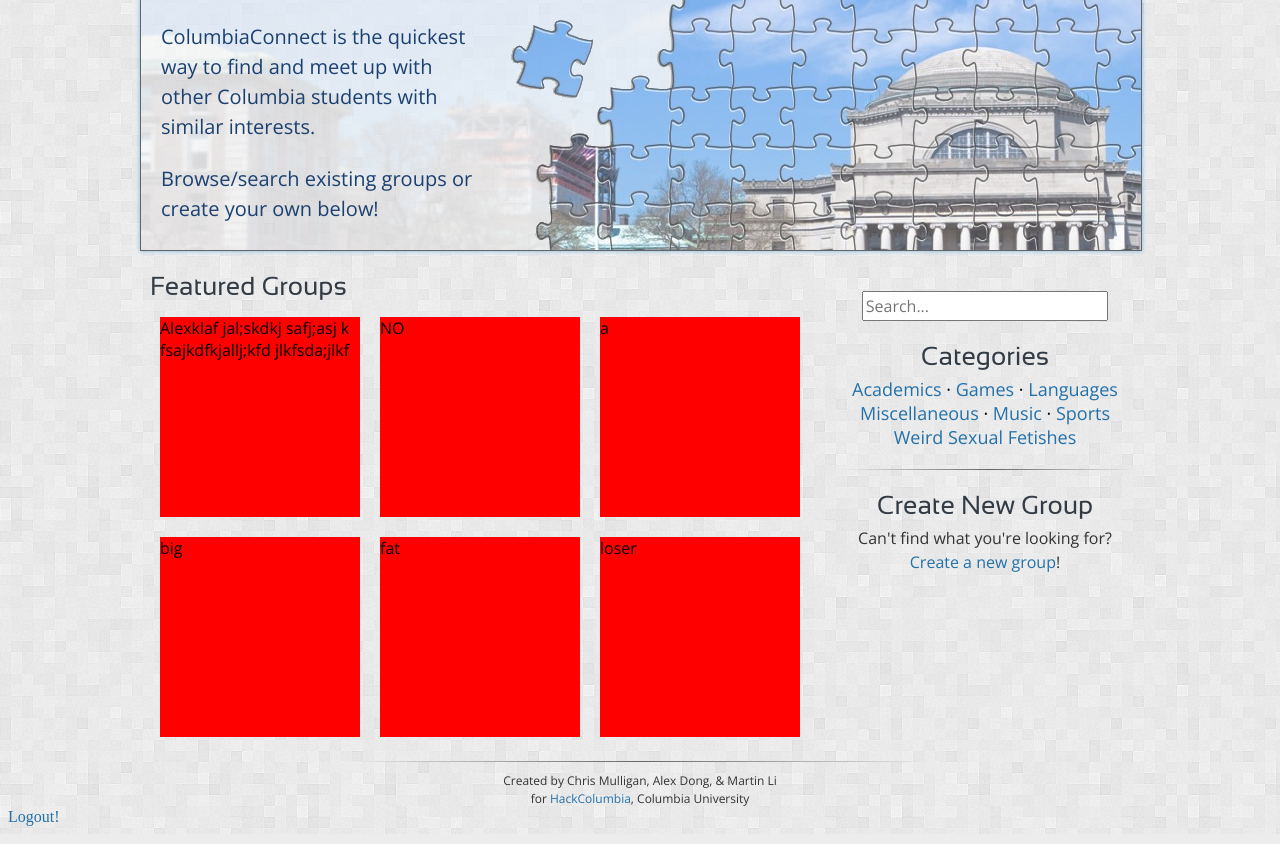
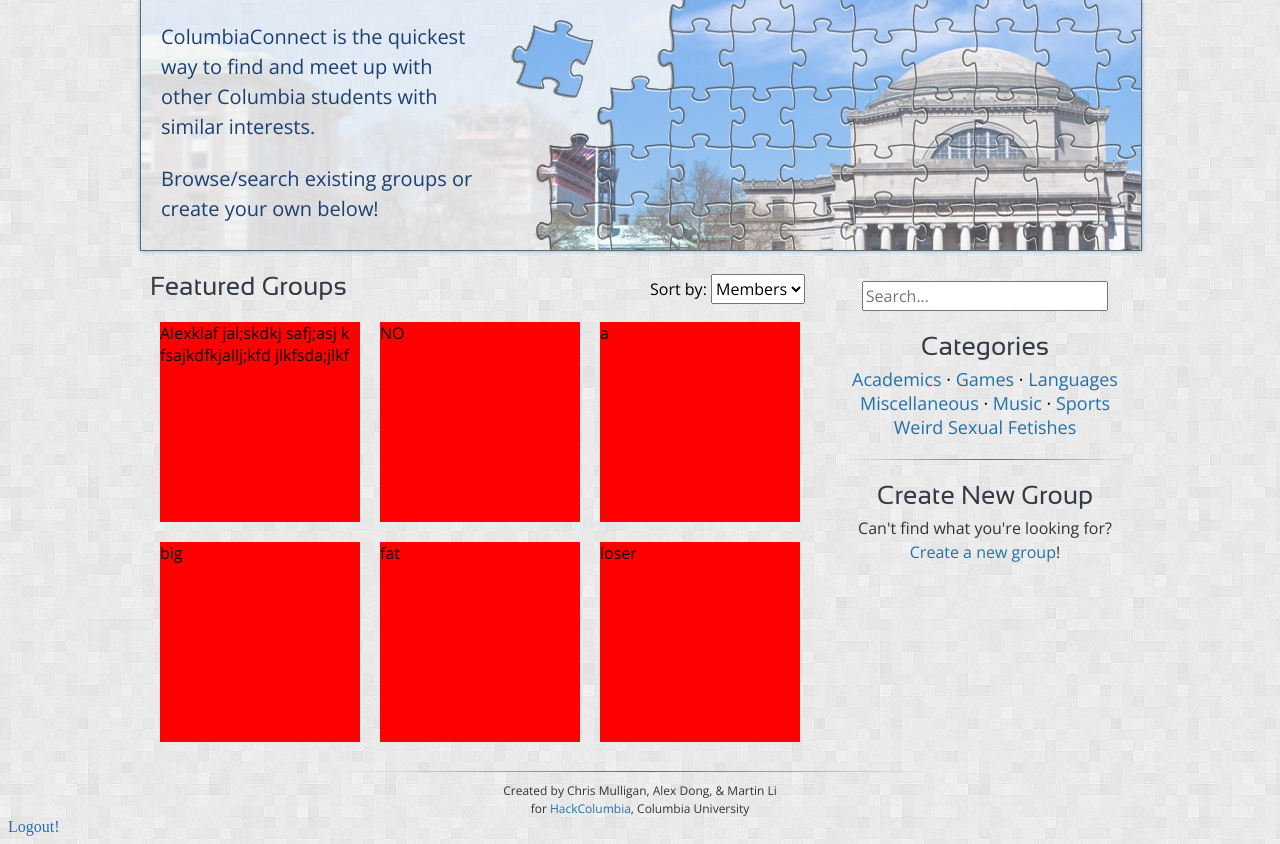
Before and after one commit to chmullig/columbiaconnect, a Django app: page / in a window 1280 px wide. Shown: the part 74-918 px from the top of the page. Run offline with Django 3.2, Linux system fonts and the light colour scheme; parts of the project's set-up code (start-up, migrations or seed data) failed here and were passed over; some libraries are stand-ins or nearby versions.

Commit message:
added sort dropdown, other minor changes

```diff
--- a/columbiaconnect/static/stylesheet.css
+++ b/columbiaconnect/static/stylesheet.css
@@ -103,7 +103,11 @@ header {
 	width: 670px;
 	height: 475px;
 	margin: 0 0 5px 0;
-	padding: 10px;
+	padding: 10px 10px 20px 10px;
+}
+
+#squares {
+	clear: both;
 }
 
 #main-right {
@@ -114,10 +118,17 @@ header {
 	padding: 10px;
 }
 
+select {
+	font-family: Sansation;
+	height: 30px;
+	font-size: 16px;
+	font-family: 'Open Sans';
+}
+
 input[type=search] {
 	height: 30px;
 	font-size: 16px;
-	margin: 20px auto;
+	margin: 10px auto 20px auto;
 	display: block;
 	width: 85%;
 	font-family: 'Open Sans';
@@ -190,7 +201,6 @@ input:focus {
 /* Footer */
 footer {
 	clear: both;
-	margin-top: 10px;
 	text-align: center;
 	font-size: 12px;
 }
--- a/columbiaconnect/templates/frontend/index.html
+++ b/columbiaconnect/templates/frontend/index.html
@@ -8,13 +8,22 @@
 		<p class="herotext">Browse/search existing groups or create your own below!</p>
 		</div>
 		<div id="main-left">
-			<h1>Featured Groups</h1>
+			<div style="float: left; margin-bottom: 5px;"><h1>Featured Groups</h1></div>
+			<div style="float: right; margin-top: 3px; margin-right: 15px;">Sort by:
+				<select>
+					<option value="Members">Members</option>
+					<option value="Date">Date</option>
+					<option value="Random">Random</option>
+				</select>
+			</div>
+			<div id="squares">
 				<span class="test">Alexklaf jal;skdkj safj;asj k fsajkdfkjallj;kfd jlkfsda;jlkf</span>
 				<span class="test">{{ logged_in }} </span>
 				<span class="test">a</span>
 				<span class="test">big</span>
 				<span class="test">fat</span>
 				<span class="test">loser</span>
+			</div>
 		</div>
 		<div id="main-right">
 			<form>
```
Also changed, not shown: local.sqlite. Lines whose indentation alone changed are shown as unchanged.
